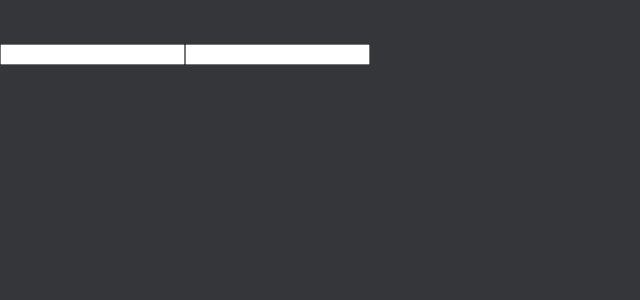
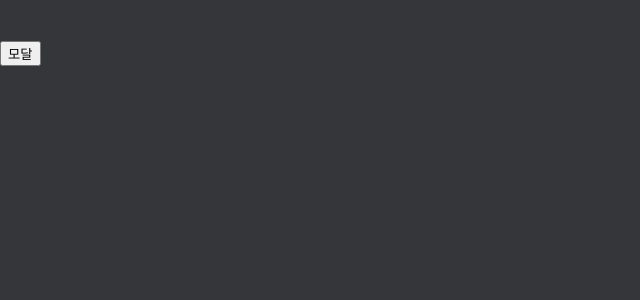
Before and after one commit to Daniel-kim-junior/YarnBerry-Next.js, a Next.js app: page /registerPost in a window 1280 px wide. Shown: the top 300 px of the page, without its empty margins (0-640 px from the left). Built offline with nearby package versions, Linux system fonts and the light colour scheme.

Commit message:
Make Modal Ui Component

```diff
--- a/components/common/Form.tsx
+++ /dev/null
@@ -1,20 +0,0 @@
-import { FormEvent, useState } from "react";
-
-export default function Form(): JSX.Element {
-  const [values, setValues] = useState({
-    title: "",
-    contents: "",
-  });
-
-  const handleSubmit = (e: FormEvent<HTMLFormElement>) => {
-    e.preventDefault();
-    alert(JSON.stringify(values, null, 2));
-  };
-
-  return (
-    <form onSubmit={handleSubmit}>
-      <input />
-      <input />
-    </form>
-  );
-}
--- /dev/null
+++ b/components/ui/Modal.tsx
@@ -0,0 +1,30 @@
+import { Dispatch, SetStateAction } from "react";
+import styled from "styled-components";
+
+interface ModalProps {
+  width: string;
+  height: string;
+  element: JSX.Element;
+  setModal: Dispatch<SetStateAction<boolean>>;
+}
+
+export function Modal({ width, height, element, setModal }: ModalProps): JSX.Element {
+  const modalOff = () => {
+    setModal(false);
+  };
+  return (
+    <>
+      <View width={width} height={height}>
+        <div className="exit-wrapper" onClick={modalOff}>
+          &times;
+        </div>
+        <Wrapper>{element}</Wrapper>
+      </View>
+      <Canvas onClick={modalOff} />
+    </>
+  );
+}
+
+const View = styled.section<{ width: string; height: string }>``;
+const Wrapper = styled.div``;
+const Canvas = styled.div``;
--- a/pages/registerPost.tsx
+++ b/pages/registerPost.tsx
@@ -1,11 +1,16 @@
-import Form from "../components/common/Form";
+import { useState } from "react";
+import { Modal } from "../components/ui/Modal";
 
-function registerPost() {
+function RegisterPost() {
+  const [modal, setModal] = useState(false);
   return (
     <>
-      <Form />
+      <button onClick={() => setModal(true)}>모달</button>
+      {modal && (
+        <Modal width="200px" height="200px" element={<div>최초의 모달</div>} setModal={setModal} />
+      )}
     </>
   );
 }
 
-export default registerPost;
+export default RegisterPost;
```
